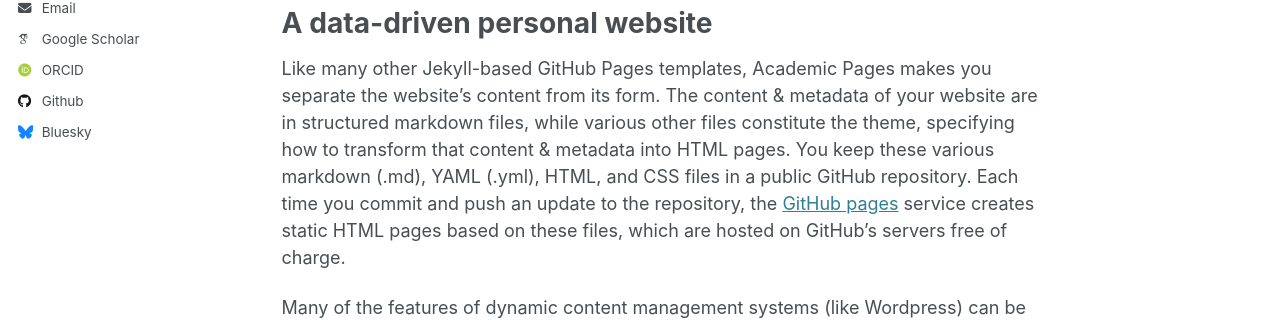
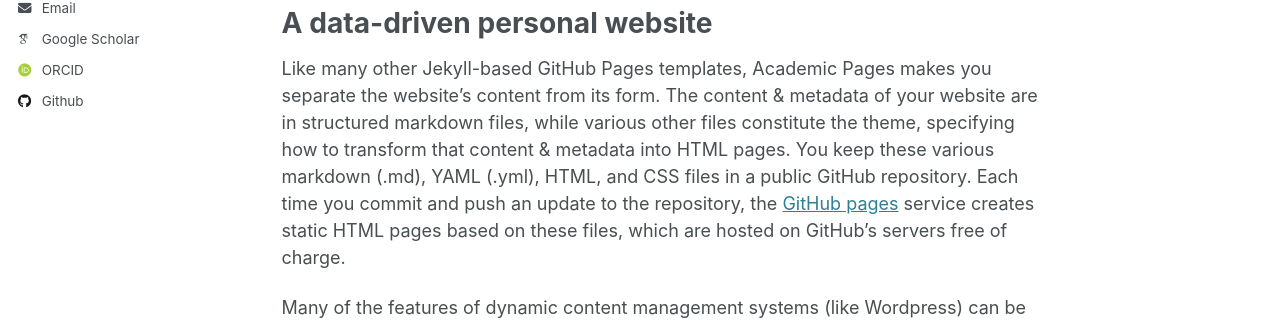
Before and after one commit to kyrieLei/kyrieLei.github.io, a Jekyll site: the page built from _pages/about.md, in a window 1280 px wide. Shown: the part 436-756 px from the top of the page. Built offline with Jekyll 4.4.1, drawn with Linux system fonts in a browser that asks for light colours; some web fonts are replaced.

Commit message:
Update _config.yml

```diff
--- a/_config.yml
+++ b/_config.yml
@@ -21,7 +21,7 @@
 #               Additional customization can be done by editing /_includes/author-profile.html
 author:
   # Biographic information
-  avatar           : "profile.png"
+  avatar           : jingdi.png"
   name             : "Jingdi Lei"
   pronouns         : # example: "she/her"
   bio              : "Short biography for the left-hand sidebar"
@@ -38,7 +38,7 @@
 
 
   # Social media
-  bluesky          : "bsky.app" # Replace this with you Bluesky username
+  bluesky          : # Replace this with you Bluesky username
   facebook         : # Username
   flickr           : # Username
   foursquare       : # Username
```
